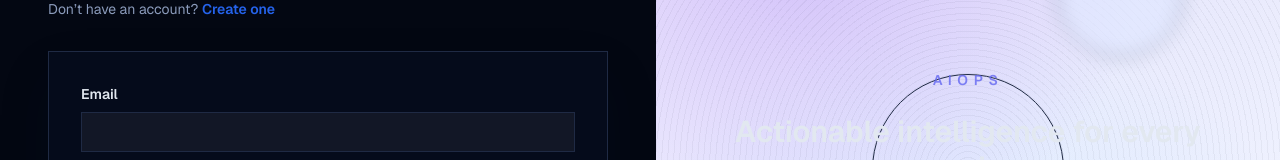
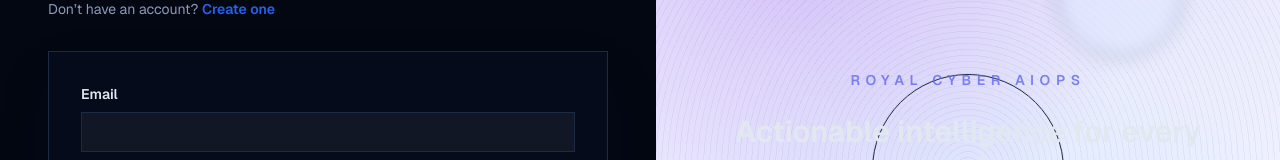
Before and after one commit to Hassaan9289/Aiops, a Next.js app in the folder frontend/: page /login in a window 1280 px wide. Shown: the part 230-390 px from the top of the page. Built offline with nearby package versions, Linux system fonts and the light colour scheme.

Commit message:
redesign login page

```diff
--- a/frontend/src/app/login/page.tsx
+++ b/frontend/src/app/login/page.tsx
@@ -154,7 +154,7 @@
           <div className="absolute right-28 bottom-10 h-32 w-1 rounded-full bg-gradient-to-b from-[#a855f7] to-transparent" />
           <div className="absolute left-1/2 top-1/2 h-48 w-48 -translate-x-1/2 -translate-y-1/2 rounded-full border border-[#cbd5f5]" />
           <div className="relative flex h-full flex-col items-center justify-center gap-6 text-center">
-            <p className="text-sm font-semibold uppercase tracking-[0.4em] text-[#6366f1]/80">AIOps</p>
+            <p className="text-sm font-semibold uppercase tracking-[0.4em] text-[#6366f1]/80">ROYAL CYBER AIOPS</p>
             <h2 className="text-3xl font-semibold text-[var(--text)]">Actionable intelligence for every service</h2>
             <p className="max-w-xs text-sm text-[var(--muted)]">
               Continuous monitoring, anomaly detection, and automation prompts keep your estate resilient
```
